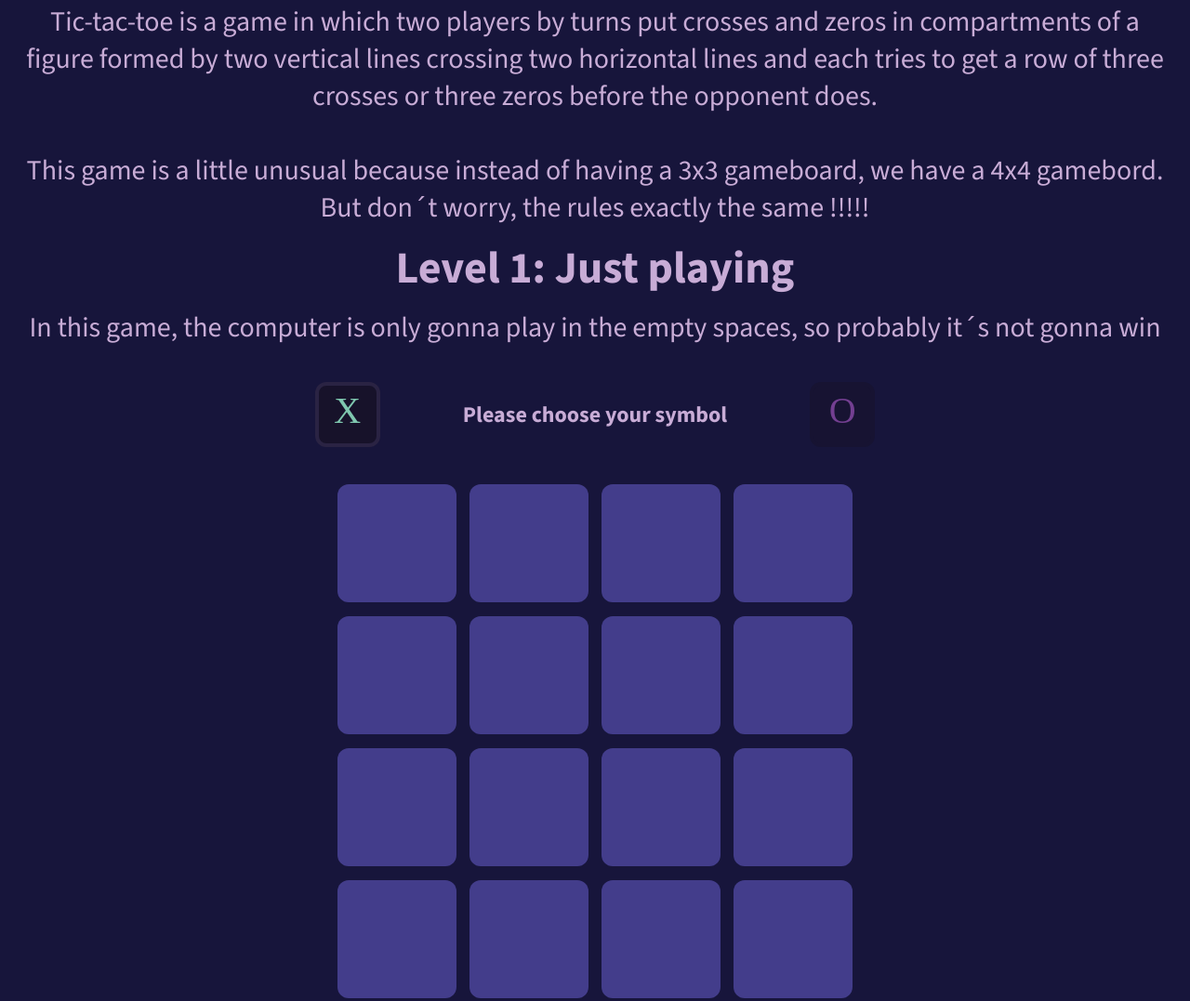
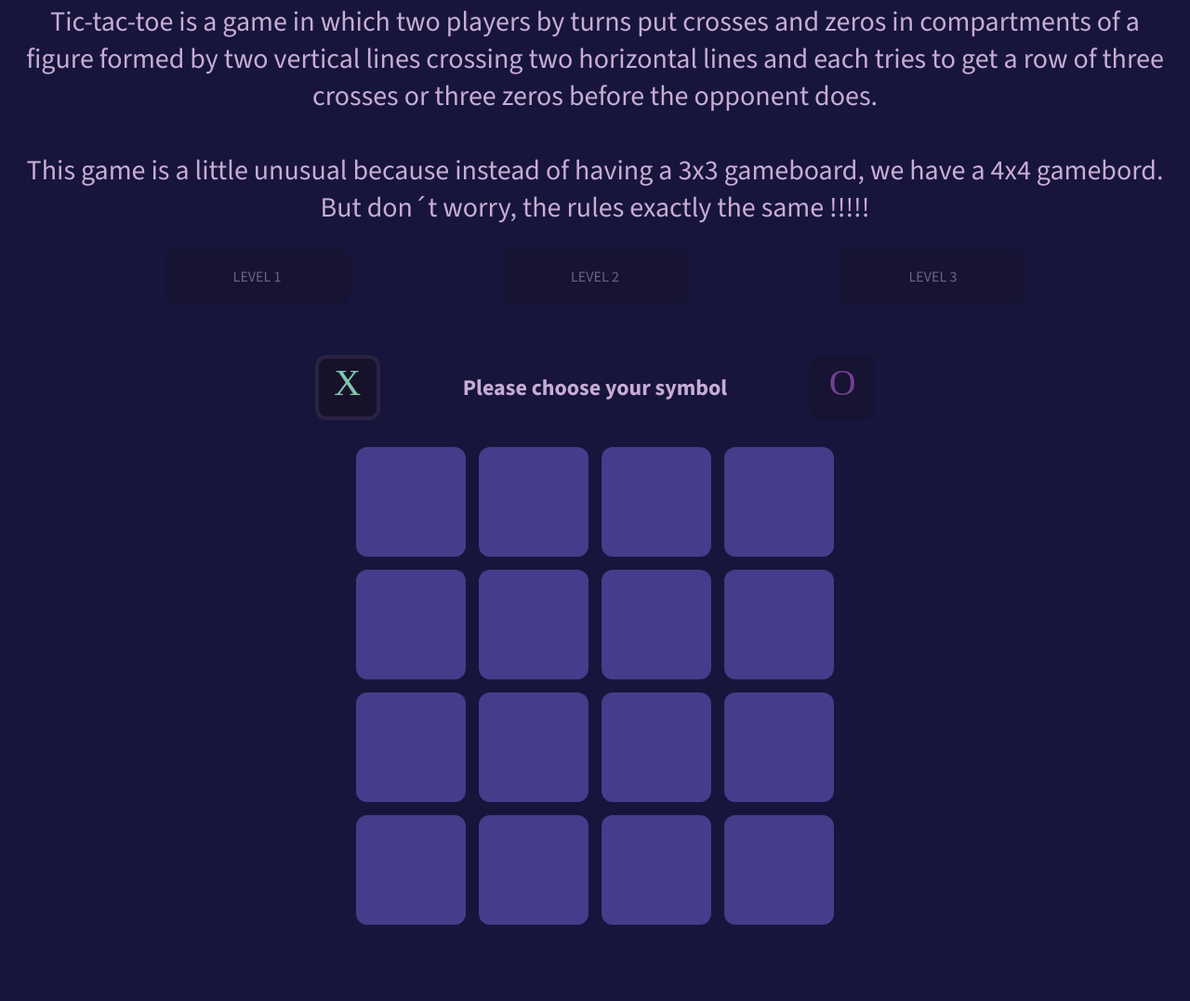
Before and after one commit to ZoeCarmona/TIC-TAC-TOE, a plain HTML site: page index.html in a window 1280 px wide. Shown: the part 190-1267 px from the top of the page at 93% size. Drawn offline with nearby package versions, Linux system fonts and the light colour scheme; a web font is replaced by a local one.

Commit message:
New level interface
Adding levels 1, 2 and 3 so the player can choose the game

```diff
--- a/index.html
+++ b/index.html
@@ -22,12 +22,19 @@
         This game is a little unusual because instead of having a 3x3 gameboard, we have a 4x4 gamebord. But don´t worry, the rules exactly the same !!!!!
         </p>
 
-        <!-- LEVEL 1 -->
-        <h2 id="level" align = 'center'>Level 1: Just playing</h2>
-        <p id="text" align = 'center'>In this game, the computer is only gonna play in the empty spaces, so probably it´s not gonna win</p>
-        <div id="level1">
+        <!-- LEVELS -->
+        <div class="container">
+            <div class="dif_level" id="level-1">LEVEL 1</div>
+            <div class="dif_level" id="level-2">LEVEL 2</div>
+            <div class="dif_level" id="level-3">LEVEL 3</div>
+        </div>
+
+        <p id="level-definition" align = 'center'></p>
+
+        <!-- Player can choose the level of the game -->
+        <div id="level-board">
+            <!-- Creating the symbols the player and the machine are gonna use (player chooses first) -->
             <div id="choose">
-                <!-- Creating the symbols the player and the machine are gonna use (player chooses first) -->
                 <div class="player player-active" id="player1Symbol">X</div>
                 <h2 id="option" align = 'center'>Please choose your symbol</h2>
                 <div class="player" id="player2Symbol">O</div>
--- a/style.css
+++ b/style.css
@@ -54,16 +54,48 @@ h3 {
     font-family: 'Darumadrop One', serif;
 }
 
-#level1 {
+#level-board {
     display: flex;
     flex-direction: column;
     align-items: center;
 }
 
+.container {
+    display: flex;
+    justify-content: space-evenly;
+}
+
+.dif_level {
+    justify-content: center;
+    align-items: center;
+    border-radius: 12px;
+    width: 200px;
+    height: 60px;
+    text-align: center;
+    padding: 15px;
+    cursor: pointer;
+    opacity: 0.5;
+    color: #C8ACD6;
+    background-color: #17122A;
+    border: solid 4px #17122A;
+    transition: 0.3 s;
+}
+
+.dif_level:hover {
+    border: solid 4px #2a2343;
+}
+
+#level-definition {
+    display: flex;
+    justify-content: center;
+    font-size: 20px;
+    margin: 10px 10px 0px 10px;
+}
+
 #choose {
     display: flex;
     justify-content: space-between;
-    margin: 20px;
+    margin: 10px;
     width: 50%;
     align-items: center;
 }
@@ -103,8 +135,8 @@ h3 {
 
 #board {
     display: grid;
-    grid-template-columns: repeat(4, 130px);
-    grid-template-rows: repeat(4, 130px);
+    grid-template-columns: repeat(4, 120px);
+    grid-template-rows: repeat(4, 120px);
     gap: 12px;
 }
 
@@ -127,7 +159,7 @@ h3 {
 }
 
 #restartGame {
-    margin: 50px;
+    margin: 20px;
     width: 300px;
     height: 50px;
     border-radius: 12px;
@@ -220,6 +252,10 @@ footer p {
         margin: 10px 10px 10px 10px;
         font-size: 20px;
     }
+
+    #level-definition {
+        font-size: 15px;
+    }
 }
 
 @media screen and (min-width: 387px) and (max-width: 479px) {
```
